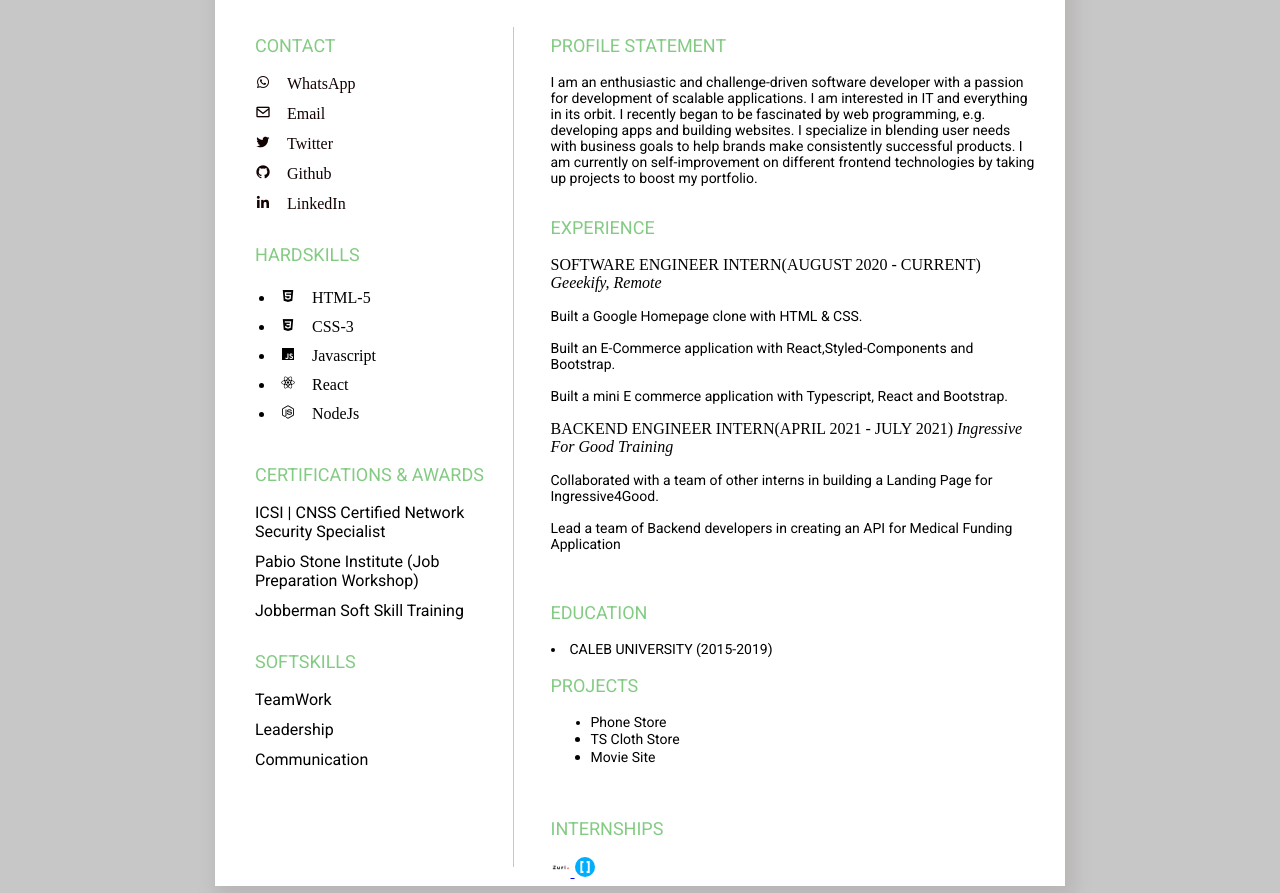
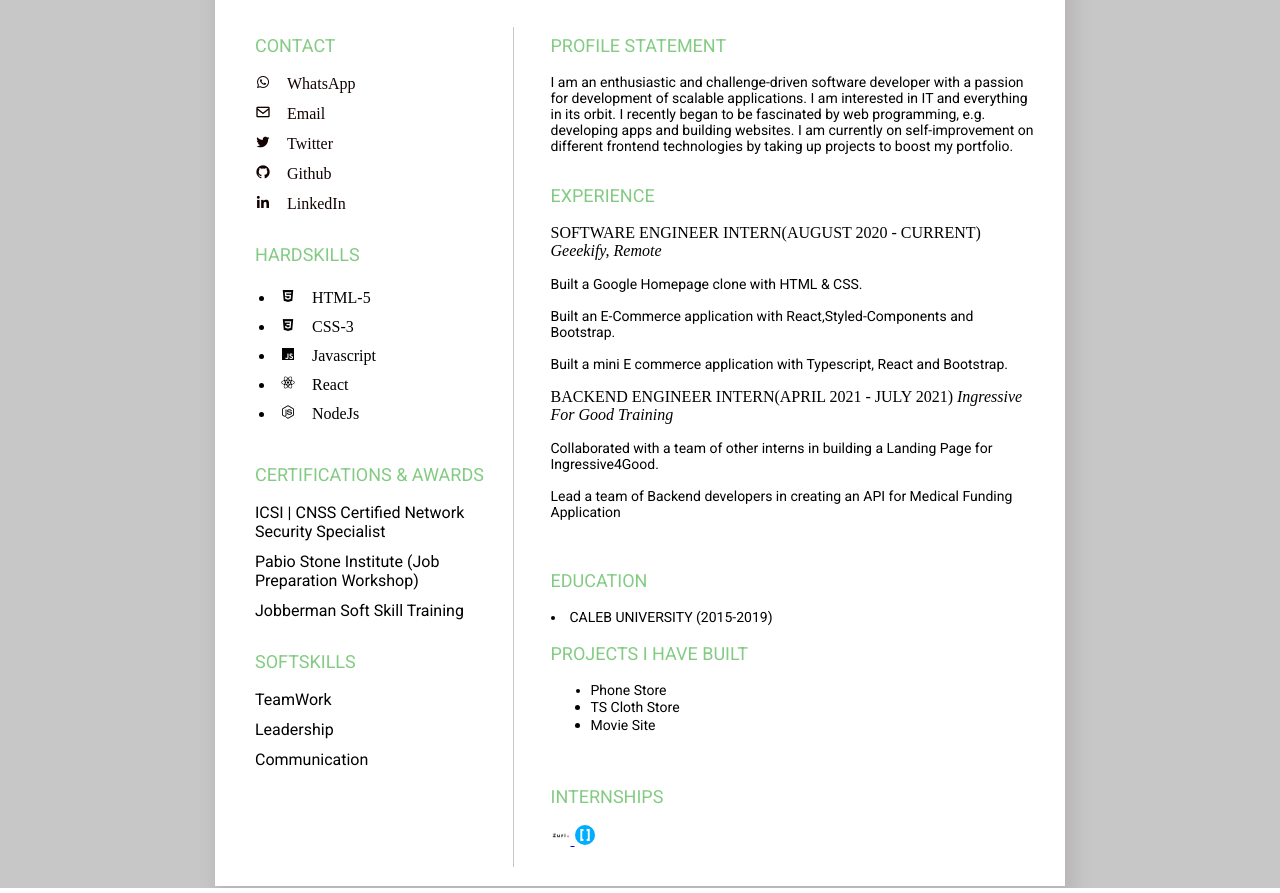
Before and after one commit to DavidAkinJames/HNGi8-Stage2-Task, a plain HTML site: page index.html in a window 1280 px wide. Shown: the part 306-1199 px from the top of the page. Drawn offline with nearby package versions, Linux system fonts and the light colour scheme.

Commit message:
fixed some minir errors

```diff
--- a/index.html
+++ b/index.html
@@ -106,11 +106,9 @@
             I am an enthusiastic and challenge-driven software developer with a
             passion for development of scalable applications. I am interested in
             IT and everything in its orbit. I recently began to be fascinated by
-            web programming, e.g. developing apps and building websites. I
-            specialize in blending user needs with business goals to help brands
-            make consistently successful products. I am currently on
-            self-improvement on different frontend technologies by taking up
-            projects to boost my portfolio.
+            web programming, e.g. developing apps and building websites. I am
+            currently on self-improvement on different frontend technologies by
+            taking up projects to boost my portfolio.
           </p>
 
           <br />
@@ -145,7 +143,7 @@
           <br />
           <p class="head">Education</p>
           <li class="p-4">CALEB UNIVERSITY (2015-2019)</li>
-          <p class="head">Projects</p>
+          <p class="head">Projects I have built</p>
           <ul>
             <a class="p-4" href="https://easybuy-phone-store.netlify.app/">
               <li>Phone Store</li></a
--- a/style.css
+++ b/style.css
@@ -125,14 +125,3 @@ body{
 .fonts {
   color: #130202;
 }
-
-@media all and (max-width: 760px) {
-  .main{
-      min-height: calc(100vh - 56px);
-      height: auto;
-  }
-
-
-
-
-}
```
